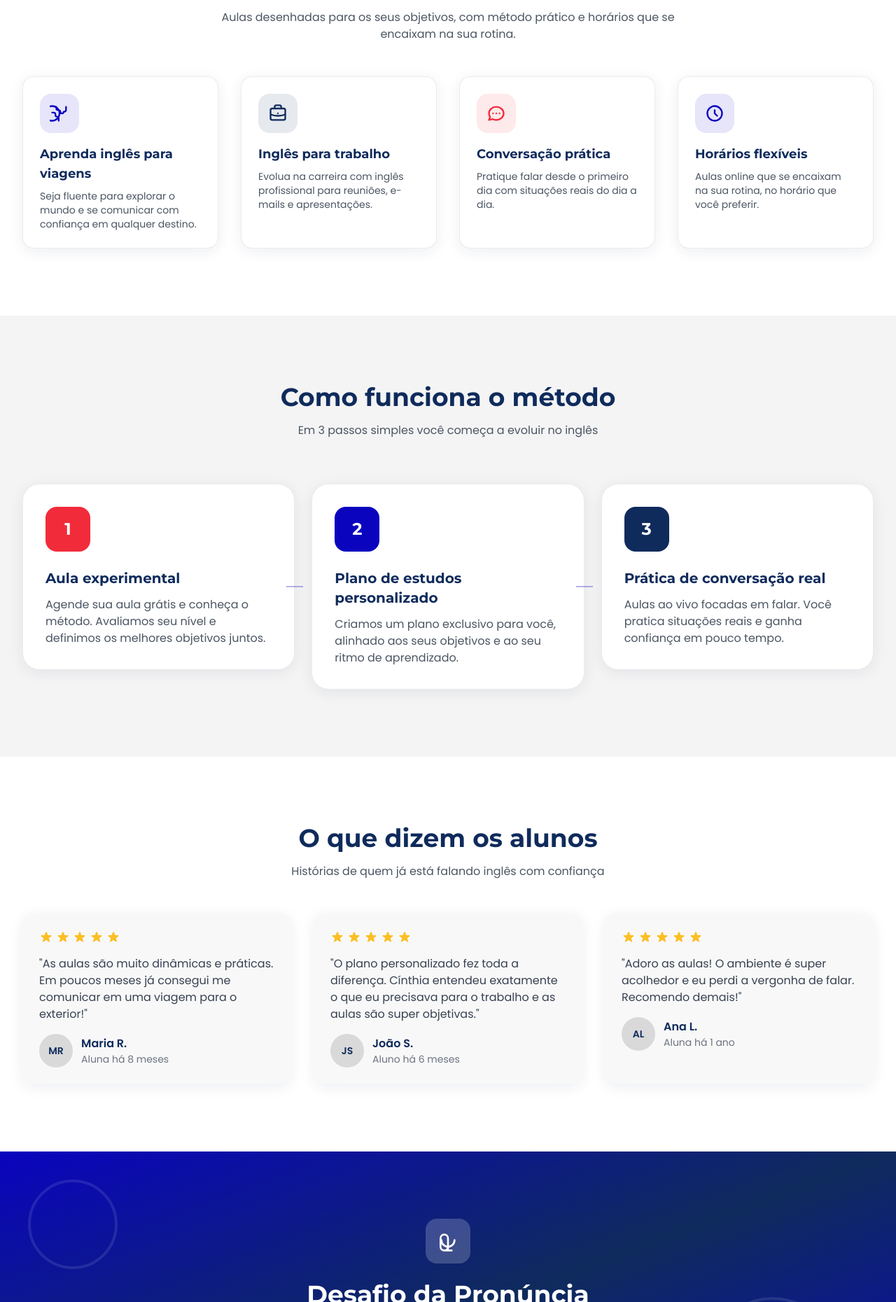
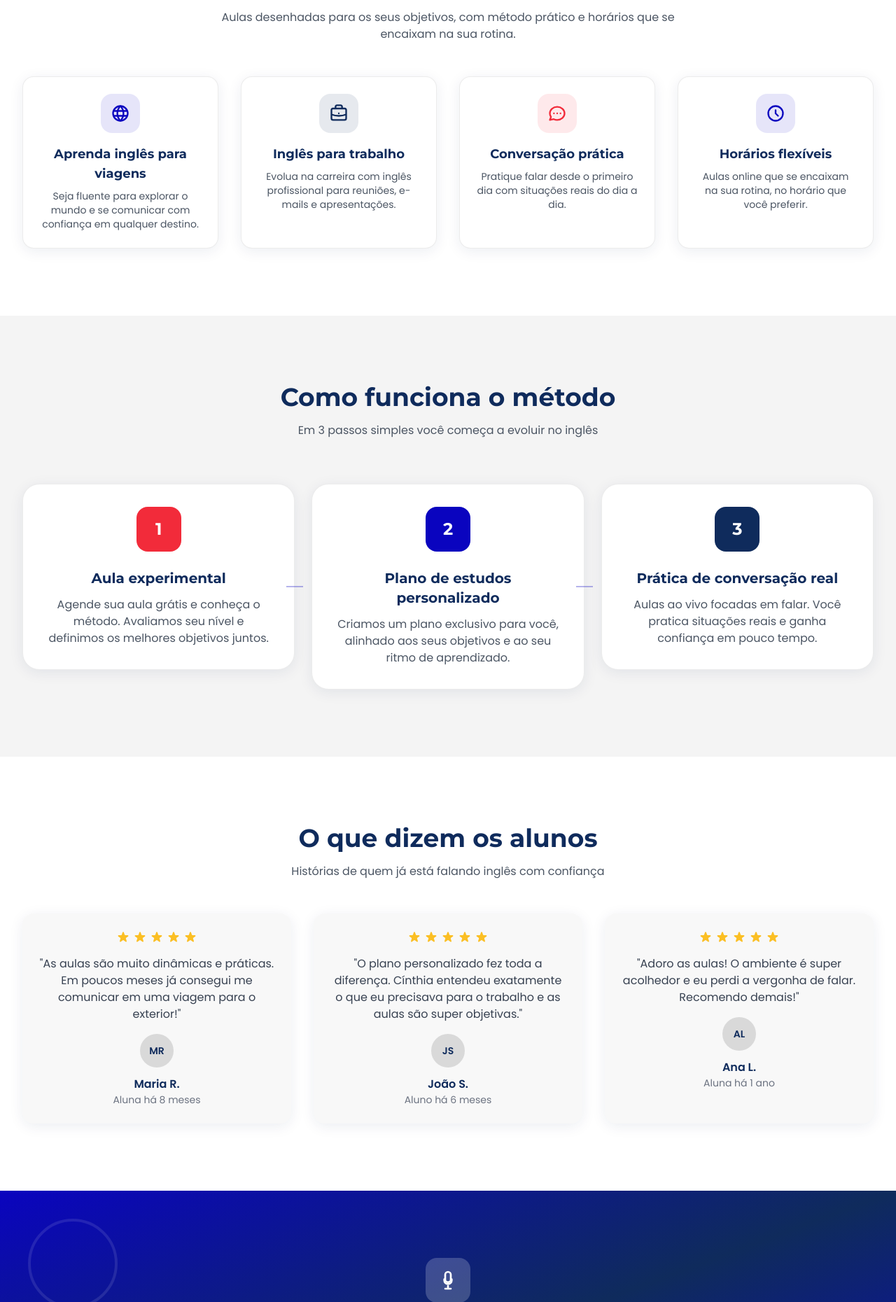
Before and after one commit to Filipegabriel-dev/Landing-page---Teacher-C-nthia-Gabriel, a website: page cinthia-gabriel-landing/index.html in a window 1280 px wide. Shown: the part 940-2800 px from the top of the page at 70% size. Drawn offline with nearby package versions, Linux system fonts and the light colour scheme.

Commit message:
atualização do site

```diff
--- a/cinthia-gabriel-landing/index.html
+++ b/cinthia-gabriel-landing/index.html
@@ -36,7 +36,7 @@
 <body class="font-poppins antialiased text-gray-800">
 
   <!-- ==================== HEADER / NAVEGAÇÃO ==================== -->
-  <header class="sticky top-0 z-50 bg-primary-blue/90 backdrop-blur-md border-b border-white/10">
+  <header class="sticky top-0 z-50 bg-gradient-to-r from-secondary-blue to-primary-blue backdrop-blur-md border-b border-white/10">
     <nav class="container mx-auto px-4 lg:px-16 h-20 flex items-center justify-between">
       <div class="flex items-center gap-3">
         <img src="assets/images/logo2web.svg" alt="Logo" class="h-10 w-auto">
@@ -69,19 +69,19 @@
   <!-- ==================== HERO SECTION ==================== -->
   <section id="hero" class="relative w-full overflow-hidden bg-primary-blue">
     <div class="relative w-full">
-      <img src="assets/images/banner_mobile.png" class="w-full h-auto block md:hidden">
-      <img src="assets/images/banner_tablet.png" class="w-full h-auto hidden md:block lg:hidden">
-      <img src="assets/images/banner_desktop.png" class="w-full h-auto hidden lg:block">
+      <img src="assets/images/banner_mobile.png" class="w-full h-auto block md:hidden" alt="Cínthia Gabriel com pontos turísticos ao fundo">
+      <img src="assets/images/banner_tablet.png" class="w-full h-auto hidden md:block lg:hidden" alt="Cínthia Gabriel com pontos turísticos ao fundo">
+      <img src="assets/images/banner_desktop.png" class="w-full h-auto hidden lg:block" alt="Cínthia Gabriel com pontos turísticos ao fundo">
 
       <div class="absolute inset-0 z-10 flex items-start lg:items-center">
         <div class="container mx-auto px-6 pt-6 sm:pt-16 lg:pt-0 lg:px-16">
 
           <div class="max-w-xl lg:max-w-2xl">
-            <div class="inline-block px-3 py-1 rounded-full bg-accent-white/20 border border-accent-white/30 text-accent-white text-[10px] sm:text-xs font-bold mb-3 uppercase tracking-wider">
+            <div class="inline-block px-4 py-1.5 rounded-full bg-white text-primary-blue text-[10px] sm:text-xs font-bold mb-4 uppercase tracking-wider shadow-soft">
               Aulas Particulares & Online
             </div>
 
-            <h1 class="font-montserrat font-bold text-2xl sm:text-4xl lg:text-7xl text-white leading-tight mb-3">
+            <h1 class="font-montserrat font-bold text-3xl sm:text-5xl lg:text-7xl xl:text-8xl text-white leading-tight mb-4">
               Fale inglês com confiança! <br>
             </h1>
 
@@ -90,10 +90,10 @@
             </p>
 
             <div class="flex flex-col sm:flex-row gap-3">
-              <a href="#contato" class="px-6 py-3 bg-accent-red text-white text-sm sm:text-base font-bold rounded-xl shadow-xl hover:scale-105 transition-transform text-center">
+              <a href="#contato" class="w-full sm:w-auto px-6 py-3 bg-accent-red text-white text-sm sm:text-base font-bold rounded-xl shadow-xl hover:scale-105 transition-transform text-center">
                 Agendar aula experimental
               </a>
-              <a href="#metodo" class="px-6 py-3 border border-white text-white text-sm sm:text-base font-bold rounded-xl hover:bg-white/10 transition-all text-center">
+              <a href="#metodo" class="w-full sm:w-auto px-6 py-3 border border-white text-white text-sm sm:text-base font-bold rounded-xl hover:bg-white/10 transition-all text-center">
                 Conheça o método
               </a>
             </div>
@@ -116,7 +116,7 @@
 
 
   <!-- ==================== BENEFITS SECTION ==================== -->
-  <section id="beneficios" class="py-16 md:py-24 bg-white">
+  <section id="beneficios" class="pt-8 pb-16 md:py-24 bg-white">
     <div class="container mx-auto px-4 sm:px-6 lg:px-8">
       <h2 class="font-montserrat font-bold text-3xl md:text-4xl text-primary-blue text-center mb-4">
         Por que aprender comigo?
@@ -126,18 +126,20 @@
       </p>
       <div class="grid sm:grid-cols-2 lg:grid-cols-4 gap-6 md:gap-8">
         <!-- Benefit 1 -->
-        <div class="bg-white rounded-2xl p-6 shadow-soft hover:shadow-soft-lg hover:-translate-y-1 transition-all duration-300 border border-light-gray/50">
-          <div class="w-14 h-14 bg-secondary-blue/10 rounded-2xl flex items-center justify-center mb-4">
+        <div class="bg-white rounded-2xl p-6 shadow-soft hover:shadow-soft-lg hover:-translate-y-1 transition-all duration-300 border border-light-gray/50 text-center">
+          <div class="w-14 h-14 bg-secondary-blue/10 rounded-2xl flex items-center justify-center mb-4 mx-auto">
             <svg class="w-7 h-7 text-secondary-blue" fill="none" stroke="currentColor" viewBox="0 0 24 24" aria-hidden="true">
-              <path stroke-linecap="round" stroke-linejoin="round" stroke-width="2" d="M3.055 11H5a2 2 0 012 2v1a2 2 0 002 2 2 2 0 012 2v2.945M8 3.935V5.5A2.5 2.5 0 0010.5 8h.5a2 2 0 012 2 2 2 0 104 0h.5a2.5 2.5 0 002.5-2.5V3.935M12 12a9 9 0 11-18 0 9 9 0 0118 0z"/>
+              <path stroke-linecap="round" stroke-linejoin="round" stroke-width="2" d="M12 3c4.97 0 9 4.03 9 9s-4.03 9-9 9-9-4.03-9-9 4.03-9 9-9z" />
+              <path stroke-linecap="round" stroke-linejoin="round" stroke-width="2" d="M4.5 9h15M4.5 15h15" />
+              <path stroke-linecap="round" stroke-linejoin="round" stroke-width="2" d="M12 3c2.5 2.5 3.75 5.5 3.75 9S14.5 18.5 12 21m0-18C9.5 5.5 8.25 8.5 8.25 12S9.5 18.5 12 21" />
             </svg>
           </div>
           <h3 class="font-montserrat font-bold text-lg text-primary-blue mb-2">Aprenda inglês para viagens</h3>
           <p class="text-gray-600 text-sm">Seja fluente para explorar o mundo e se comunicar com confiança em qualquer destino.</p>
         </div>
         <!-- Benefit 2 -->
-        <div class="bg-white rounded-2xl p-6 shadow-soft hover:shadow-soft-lg hover:-translate-y-1 transition-all duration-300 border border-light-gray/50">
-          <div class="w-14 h-14 bg-primary-blue/10 rounded-2xl flex items-center justify-center mb-4">
+        <div class="bg-white rounded-2xl p-6 shadow-soft hover:shadow-soft-lg hover:-translate-y-1 transition-all duration-300 border border-light-gray/50 text-center">
+          <div class="w-14 h-14 bg-primary-blue/10 rounded-2xl flex items-center justify-center mb-4 mx-auto">
             <svg class="w-7 h-7 text-primary-blue" fill="none" stroke="currentColor" viewBox="0 0 24 24" aria-hidden="true">
               <path stroke-linecap="round" stroke-linejoin="round" stroke-width="2" d="M21 13.255A23.931 23.931 0 0112 15c-3.183 0-6.22-.62-9-1.745M16 6V4a2 2 0 00-2-2h-4a2 2 0 00-2 2v2m4 6h.01M5 20h14a2 2 0 002-2V8a2 2 0 00-2-2H5a2 2 0 00-2 2v10a2 2 0 002 2z"/>
             </svg>
@@ -146,8 +148,8 @@
           <p class="text-gray-600 text-sm">Evolua na carreira com inglês profissional para reuniões, e-mails e apresentações.</p>
         </div>
         <!-- Benefit 3 -->
-        <div class="bg-white rounded-2xl p-6 shadow-soft hover:shadow-soft-lg hover:-translate-y-1 transition-all duration-300 border border-light-gray/50">
-          <div class="w-14 h-14 bg-accent-red/10 rounded-2xl flex items-center justify-center mb-4">
+        <div class="bg-white rounded-2xl p-6 shadow-soft hover:shadow-soft-lg hover:-translate-y-1 transition-all duration-300 border border-light-gray/50 text-center">
+          <div class="w-14 h-14 bg-accent-red/10 rounded-2xl flex items-center justify-center mb-4 mx-auto">
             <svg class="w-7 h-7 text-accent-red" fill="none" stroke="currentColor" viewBox="0 0 24 24" aria-hidden="true">
               <path stroke-linecap="round" stroke-linejoin="round" stroke-width="2" d="M8 12h.01M12 12h.01M16 12h.01M21 12c0 4.418-4.03 8-9 8a9.863 9.863 0 01-4.255-.949L3 20l1.395-3.72C3.512 15.042 3 13.574 3 12c0-4.418 4.03-8 9-8s9 3.582 9 8z"/>
             </svg>
@@ -156,8 +158,8 @@
           <p class="text-gray-600 text-sm">Pratique falar desde o primeiro dia com situações reais do dia a dia.</p>
         </div>
         <!-- Benefit 4 -->
-        <div class="bg-white rounded-2xl p-6 shadow-soft hover:shadow-soft-lg hover:-translate-y-1 transition-all duration-300 border border-light-gray/50">
-          <div class="w-14 h-14 bg-secondary-blue/10 rounded-2xl flex items-center justify-center mb-4">
+        <div class="bg-white rounded-2xl p-6 shadow-soft hover:shadow-soft-lg hover:-translate-y-1 transition-all duration-300 border border-light-gray/50 text-center">
+          <div class="w-14 h-14 bg-secondary-blue/10 rounded-2xl flex items-center justify-center mb-4 mx-auto">
             <svg class="w-7 h-7 text-secondary-blue" fill="none" stroke="currentColor" viewBox="0 0 24 24" aria-hidden="true">
               <path stroke-linecap="round" stroke-linejoin="round" stroke-width="2" d="M12 8v4l3 3m6-3a9 9 0 11-18 0 9 9 0 0118 0z"/>
             </svg>
@@ -178,10 +180,10 @@
       <p class="text-gray-600 text-center max-w-2xl mx-auto mb-16">
         Em 3 passos simples você começa a evoluir no inglês
       </p>
-      <div class="grid md:grid-cols-3 gap-8 md:gap-6">
+      <div class="grid md:grid-cols-3 gap-8 md:gap-6 text-center">
         <!-- Step 1 -->
         <div class="relative">
-          <div class="bg-white rounded-3xl p-8 shadow-soft hover:shadow-soft-lg transition-shadow duration-300 border border-light-gray/50">
+          <div class="bg-white rounded-3xl p-8 shadow-soft hover:shadow-soft-lg transition-shadow duration-300 border border-light-gray/50 flex flex-col items-center">
             <div class="w-16 h-16 bg-accent-red text-white rounded-2xl flex items-center justify-center font-montserrat font-bold text-2xl mb-6">1</div>
             <h3 class="font-montserrat font-bold text-xl text-primary-blue mb-3">Aula experimental</h3>
             <p class="text-gray-600">Agende sua aula grátis e conheça o método. Avaliamos seu nível e definimos os melhores objetivos juntos.</p>
@@ -190,7 +192,7 @@
         </div>
         <!-- Step 2 -->
         <div class="relative">
-          <div class="bg-white rounded-3xl p-8 shadow-soft hover:shadow-soft-lg transition-shadow duration-300 border border-light-gray/50">
+          <div class="bg-white rounded-3xl p-8 shadow-soft hover:shadow-soft-lg transition-shadow duration-300 border border-light-gray/50 flex flex-col items-center">
             <div class="w-16 h-16 bg-secondary-blue text-white rounded-2xl flex items-center justify-center font-montserrat font-bold text-2xl mb-6">2</div>
             <h3 class="font-montserrat font-bold text-xl text-primary-blue mb-3">Plano de estudos personalizado</h3>
             <p class="text-gray-600">Criamos um plano exclusivo para você, alinhado aos seus objetivos e ao seu ritmo de aprendizado.</p>
@@ -199,7 +201,7 @@
         </div>
         <!-- Step 3 -->
         <div>
-          <div class="bg-white rounded-3xl p-8 shadow-soft hover:shadow-soft-lg transition-shadow duration-300 border border-light-gray/50">
+          <div class="bg-white rounded-3xl p-8 shadow-soft hover:shadow-soft-lg transition-shadow duration-300 border border-light-gray/50 flex flex-col items-center">
             <div class="w-16 h-16 bg-primary-blue text-white rounded-2xl flex items-center justify-center font-montserrat font-bold text-2xl mb-6">3</div>
             <h3 class="font-montserrat font-bold text-xl text-primary-blue mb-3">Prática de conversação real</h3>
             <p class="text-gray-600">Aulas ao vivo focadas em falar. Você pratica situações reais e ganha confiança em pouco tempo.</p>
@@ -220,8 +222,8 @@
       </p>
       <div class="grid md:grid-cols-3 gap-8">
         <!-- Testimonial 1 -->
-        <div class="bg-light-gray/20 rounded-2xl p-6 shadow-soft">
-          <div class="flex items-center gap-1 mb-4">
+        <div class="bg-light-gray/20 rounded-2xl p-6 shadow-soft text-center">
+          <div class="flex items-center justify-center gap-1 mb-4">
             <svg class="w-5 h-5 text-amber-400" fill="currentColor" viewBox="0 0 20 20"><path d="M9.049 2.927c.3-.921 1.603-.921 1.902 0l1.07 3.292a1 1 0 00.95.69h3.462c.969 0 1.371 1.24.588 1.81l-2.8 2.034a1 1 0 00-.364 1.118l1.07 3.292c.3.921-.755 1.688-1.54 1.118l-2.8-2.034a1 1 0 00-1.175 0l-2.8 2.034c-.784.57-1.838-.197-1.539-1.118l1.07-3.292a1 1 0 00-.364-1.118L2.98 8.72c-.783-.57-.38-1.81.588-1.81h3.461a1 1 0 00.951-.69l1.07-3.292z"/></svg>
             <svg class="w-5 h-5 text-amber-400" fill="currentColor" viewBox="0 0 20 20"><path d="M9.049 2.927c.3-.921 1.603-.921 1.902 0l1.07 3.292a1 1 0 00.95.69h3.462c.969 0 1.371 1.24.588 1.81l-2.8 2.034a1 1 0 00-.364 1.118l1.07 3.292c.3.921-.755 1.688-1.54 1.118l-2.8-2.034a1 1 0 00-1.175 0l-2.8 2.034c-.784.57-1.838-.197-1.539-1.118l1.07-3.292a1 1 0 00-.364-1.118L2.98 8.72c-.783-.57-.38-1.81.588-1.81h3.461a1 1 0 00.951-.69l1.07-3.292z"/></svg>
             <svg class="w-5 h-5 text-amber-400" fill="currentColor" viewBox="0 0 20 20"><path d="M9.049 2.927c.3-.921 1.603-.921 1.902 0l1.07 3.292a1 1 0 00.95.69h3.462c.969 0 1.371 1.24.588 1.81l-2.8 2.034a1 1 0 00-.364 1.118l1.07 3.292c.3.921-.755 1.688-1.54 1.118l-2.8-2.034a1 1 0 00-1.175 0l-2.8 2.034c-.784.57-1.838-.197-1.539-1.118l1.07-3.292a1 1 0 00-.364-1.118L2.98 8.72c-.783-.57-.38-1.81.588-1.81h3.461a1 1 0 00.951-.69l1.07-3.292z"/></svg>
@@ -229,7 +231,7 @@
             <svg class="w-5 h-5 text-amber-400" fill="currentColor" viewBox="0 0 20 20"><path d="M9.049 2.927c.3-.921 1.603-.921 1.902 0l1.07 3.292a1 1 0 00.95.69h3.462c.969 0 1.371 1.24.588 1.81l-2.8 2.034a1 1 0 00-.364 1.118l1.07 3.292c.3.921-.755 1.688-1.54 1.118l-2.8-2.034a1 1 0 00-1.175 0l-2.8 2.034c-.784.57-1.838-.197-1.539-1.118l1.07-3.292a1 1 0 00-.364-1.118L2.98 8.72c-.783-.57-.38-1.81.588-1.81h3.461a1 1 0 00.951-.69l1.07-3.292z"/></svg>
           </div>
           <p class="text-gray-700 mb-4">"As aulas são muito dinâmicas e práticas. Em poucos meses já consegui me comunicar em uma viagem para o exterior!"</p>
-          <div class="flex items-center gap-3">
+          <div class="flex flex-col items-center gap-3">
             <div class="w-12 h-12 rounded-full bg-light-gray flex items-center justify-center overflow-hidden">
               <span class="text-primary-blue font-semibold text-sm">MR</span>
             </div>
@@ -240,8 +242,8 @@
           </div>
         </div>
         <!-- Testimonial 2 -->
-        <div class="bg-light-gray/20 rounded-2xl p-6 shadow-soft">
-          <div class="flex items-center gap-1 mb-4">
+        <div class="bg-light-gray/20 rounded-2xl p-6 shadow-soft text-center">
+          <div class="flex items-center justify-center gap-1 mb-4">
             <svg class="w-5 h-5 text-amber-400" fill="currentColor" viewBox="0 0 20 20"><path d="M9.049 2.927c.3-.921 1.603-.921 1.902 0l1.07 3.292a1 1 0 00.95.69h3.462c.969 0 1.371 1.24.588 1.81l-2.8 2.034a1 1 0 00-.364 1.118l1.07 3.292c.3.921-.755 1.688-1.54 1.118l-2.8-2.034a1 1 0 00-1.175 0l-2.8 2.034c-.784.57-1.838-.197-1.539-1.118l1.07-3.292a1 1 0 00-.364-1.118L2.98 8.72c-.783-.57-.38-1.81.588-1.81h3.461a1 1 0 00.951-.69l1.07-3.292z"/></svg>
             <svg class="w-5 h-5 text-amber-400" fill="currentColor" viewBox="0 0 20 20"><path d="M9.049 2.927c.3-.921 1.603-.921 1.902 0l1.07 3.292a1 1 0 00.95.69h3.462c.969 0 1.371 1.24.588 1.81l-2.8 2.034a1 1 0 00-.364 1.118l1.07 3.292c.3.921-.755 1.688-1.54 1.118l-2.8-2.034a1 1 0 00-1.175 0l-2.8 2.034c-.784.57-1.838-.197-1.539-1.118l1.07-3.292a1 1 0 00-.364-1.118L2.98 8.72c-.783-.57-.38-1.81.588-1.81h3.461a1 1 0 00.951-.69l1.07-3.292z"/></svg>
             <svg class="w-5 h-5 text-amber-400" fill="currentColor" viewBox="0 0 20 20"><path d="M9.049 2.927c.3-.921 1.603-.921 1.902 0l1.07 3.292a1 1 0 00.95.69h3.462c.969 0 1.371 1.24.588 1.81l-2.8 2.034a1 1 0 00-.364 1.118l1.07 3.292c.3.921-.755 1.688-1.54 1.118l-2.8-2.034a1 1 0 00-1.175 0l-2.8 2.034c-.784.57-1.838-.197-1.539-1.118l1.07-3.292a1 1 0 00-.364-1.118L2.98 8.72c-.783-.57-.38-1.81.588-1.81h3.461a1 1 0 00.951-.69l1.07-3.292z"/></svg>
@@ -249,7 +251,7 @@
             <svg class="w-5 h-5 text-amber-400" fill="currentColor" viewBox="0 0 20 20"><path d="M9.049 2.927c.3-.921 1.603-.921 1.902 0l1.07 3.292a1 1 0 00.95.69h3.462c.969 0 1.371 1.24.588 1.81l-2.8 2.034a1 1 0 00-.364 1.118l1.07 3.292c.3.921-.755 1.688-1.54 1.118l-2.8-2.034a1 1 0 00-1.175 0l-2.8 2.034c-.784.57-1.838-.197-1.539-1.118l1.07-3.292a1 1 0 00-.364-1.118L2.98 8.72c-.783-.57-.38-1.81.588-1.81h3.461a1 1 0 00.951-.69l1.07-3.292z"/></svg>
           </div>
           <p class="text-gray-700 mb-4">"O plano personalizado fez toda a diferença. Cínthia entendeu exatamente o que eu precisava para o trabalho e as aulas são super objetivas."</p>
-          <div class="flex items-center gap-3">
+          <div class="flex flex-col items-center gap-3">
             <div class="w-12 h-12 rounded-full bg-light-gray flex items-center justify-center overflow-hidden">
               <span class="text-primary-blue font-semibold text-sm">JS</span>
             </div>
@@ -260,8 +262,8 @@
           </div>
         </div>
         <!-- Testimonial 3 -->
-        <div class="bg-light-gray/20 rounded-2xl p-6 shadow-soft">
-          <div class="flex items-center gap-1 mb-4">
+        <div class="bg-light-gray/20 rounded-2xl p-6 shadow-soft text-center">
+          <div class="flex items-center justify-center gap-1 mb-4">
             <svg class="w-5 h-5 text-amber-400" fill="currentColor" viewBox="0 0 20 20"><path d="M9.049 2.927c.3-.921 1.603-.921 1.902 0l1.07 3.292a1 1 0 00.95.69h3.462c.969 0 1.371 1.24.588 1.81l-2.8 2.034a1 1 0 00-.364 1.118l1.07 3.292c.3.921-.755 1.688-1.54 1.118l-2.8-2.034a1 1 0 00-1.175 0l-2.8 2.034c-.784.57-1.838-.197-1.539-1.118l1.07-3.292a1 1 0 00-.364-1.118L2.98 8.72c-.783-.57-.38-1.81.588-1.81h3.461a1 1 0 00.951-.69l1.07-3.292z"/></svg>
             <svg class="w-5 h-5 text-amber-400" fill="currentColor" viewBox="0 0 20 20"><path d="M9.049 2.927c.3-.921 1.603-.921 1.902 0l1.07 3.292a1 1 0 00.95.69h3.462c.969 0 1.371 1.24.588 1.81l-2.8 2.034a1 1 0 00-.364 1.118l1.07 3.292c.3.921-.755 1.688-1.54 1.118l-2.8-2.034a1 1 0 00-1.175 0l-2.8 2.034c-.784.57-1.838-.197-1.539-1.118l1.07-3.292a1 1 0 00-.364-1.118L2.98 8.72c-.783-.57-.38-1.81.588-1.81h3.461a1 1 0 00.951-.69l1.07-3.292z"/></svg>
             <svg class="w-5 h-5 text-amber-400" fill="currentColor" viewBox="0 0 20 20"><path d="M9.049 2.927c.3-.921 1.603-.921 1.902 0l1.07 3.292a1 1 0 00.95.69h3.462c.969 0 1.371 1.24.588 1.81l-2.8 2.034a1 1 0 00-.364 1.118l1.07 3.292c.3.921-.755 1.688-1.54 1.118l-2.8-2.034a1 1 0 00-1.175 0l-2.8 2.034c-.784.57-1.838-.197-1.539-1.118l1.07-3.292a1 1 0 00-.364-1.118L2.98 8.72c-.783-.57-.38-1.81.588-1.81h3.461a1 1 0 00.951-.69l1.07-3.292z"/></svg>
@@ -269,7 +271,7 @@
             <svg class="w-5 h-5 text-amber-400" fill="currentColor" viewBox="0 0 20 20"><path d="M9.049 2.927c.3-.921 1.603-.921 1.902 0l1.07 3.292a1 1 0 00.95.69h3.462c.969 0 1.371 1.24.588 1.81l-2.8 2.034a1 1 0 00-.364 1.118l1.07 3.292c.3.921-.755 1.688-1.54 1.118l-2.8-2.034a1 1 0 00-1.175 0l-2.8 2.034c-.784.57-1.838-.197-1.539-1.118l1.07-3.292a1 1 0 00-.364-1.118L2.98 8.72c-.783-.57-.38-1.81.588-1.81h3.461a1 1 0 00.951-.69l1.07-3.292z"/></svg>
           </div>
           <p class="text-gray-700 mb-4">"Adoro as aulas! O ambiente é super acolhedor e eu perdi a vergonha de falar. Recomendo demais!"</p>
-          <div class="flex items-center gap-3">
+          <div class="flex flex-col items-center gap-3">
             <div class="w-12 h-12 rounded-full bg-light-gray flex items-center justify-center overflow-hidden">
               <span class="text-primary-blue font-semibold text-sm">AL</span>
             </div>
@@ -292,8 +294,10 @@
     <div class="relative container mx-auto px-4 sm:px-6 lg:px-8">
       <div class="max-w-3xl mx-auto text-center">
         <div class="inline-flex items-center justify-center w-16 h-16 bg-white/20 rounded-2xl mb-6">
-          <svg class="w-8 h-8" fill="none" stroke="currentColor" viewBox="0 0 24 24" aria-hidden="true">
-            <path stroke-linecap="round" stroke-linejoin="round" stroke-width="2" d="M19 11a7 7 0 01-7 7m0 0a7 7 0 01-7-7m7 7v4m0 0H8m4 0h4m-4-4a4 4 0 01-8 0V9a4 4 0 118 0v2z"/>
+          <svg class="w-8 h-8 text-white" fill="none" stroke="currentColor" viewBox="0 0 24 24" aria-hidden="true">
+            <path stroke-linecap="round" stroke-linejoin="round" stroke-width="2" d="M12 3a3 3 0 00-3 3v5a3 3 0 006 0V6a3 3 0 00-3-3z" />
+            <path stroke-linecap="round" stroke-linejoin="round" stroke-width="2" d="M8 11v1a4 4 0 008 0v-1" />
+            <path stroke-linecap="round" stroke-linejoin="round" stroke-width="2" d="M12 18v3m-3 0h6" />
           </svg>
         </div>
         <h2 class="font-montserrat font-bold text-3xl md:text-4xl mb-4">
@@ -410,7 +414,7 @@
   </section>
 
   <!-- ==================== FOOTER ==================== -->
-  <footer class="bg-primary-blue text-white py-12">
+  <footer class="bg-gradient-to-r from-secondary-blue to-primary-blue text-white py-12">
     <div class="container mx-auto px-4 sm:px-6 lg:px-8">
       <div class="flex flex-col md:flex-row items-center justify-between gap-8">
         <div class="flex items-center gap-3">
```
Also changed, not shown: 1 other file.
